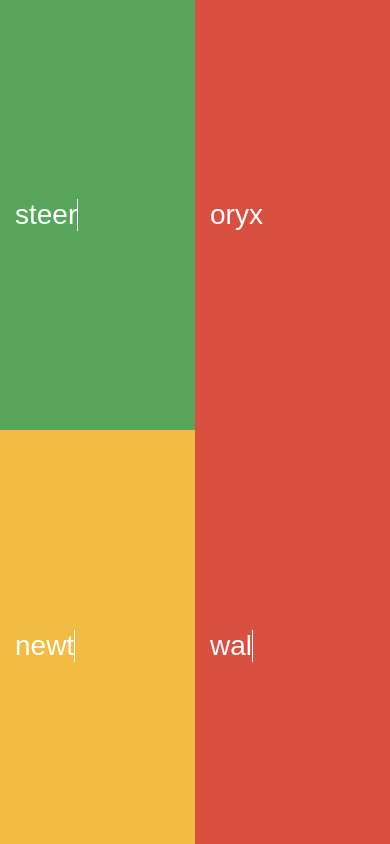
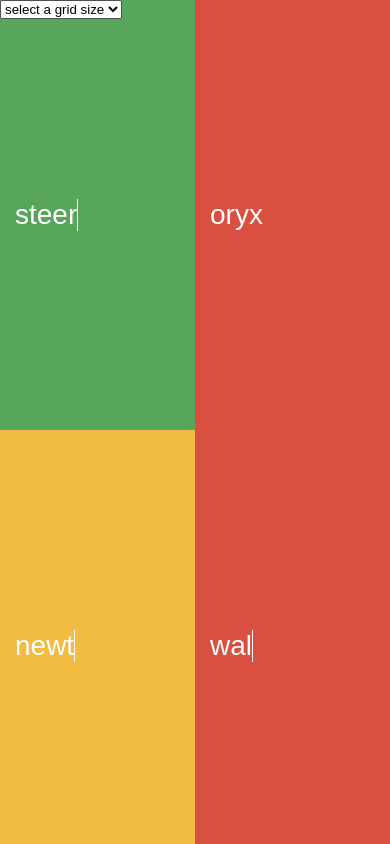
Before and after one commit to katiescruggs/trends-visualizer-clone, a React (Create React App) app: page / in a window 390 px wide. Built offline with nearby package versions, Linux system fonts and the light colour scheme.

Commit message:
Add select element that allows user to adjust grid size

```diff
--- a/src/Components/App/App.css
+++ b/src/Components/App/App.css
@@ -1,4 +1,9 @@
-.App {
+.grid-size-select {
+  position: absolute;
+  z-index: 100;
+}
+
+.box-container {
   display: grid;
   grid-template-columns: 20% 20% 20% 20% 20%;
   grid-template-rows: 20% 20% 20% 20% 20%;
@@ -7,8 +12,32 @@
   height: 100vh;
 }
 
+.box-container.numberOfBoxes16 {
+  display: grid;
+  grid-template-columns: 25% 25% 25% 25%;
+  grid-template-rows: 26% 26% 26% 26%;
+}
+
+.box-container.numberOfBoxes9 {
+  display: grid;
+  grid-template-columns: 33.33% 33.33% 33.33%;
+  grid-template-rows: 34% 34% 34%;
+}
+
+.box-container.numberOfBoxes4 {
+  display: grid;
+  grid-template-columns: 50% 50%;
+  grid-template-rows: 51% 51%;
+}
+
+.box-container.numberOfBoxes1 {
+  display: grid;
+  grid-template-columns: 100%;
+  grid-template-rows: 105%;
+}
+
 @media screen and (max-width: 1000px) {
-  .App {
+  .box-container {
     display: grid;
     grid-template-columns: 25% 25% 25% 25%;
     grid-template-rows: 26% 26% 26% 26%;
@@ -16,7 +45,7 @@
 }
 
 @media screen and (max-width: 750px) {
-  .App {
+  .box-container {
     display: grid;
     grid-template-columns: 33.33% 33.33% 33.33%;
     grid-template-rows: 34% 34% 34%;
@@ -24,7 +53,7 @@
 }
 
 @media screen and (max-width: 575px) {
-  .App {
+  .box-container {
     display: grid;
     grid-template-columns: 50% 50%;
     grid-template-rows: 51% 51%;
@@ -32,7 +61,7 @@
 }
 
 @media screen and (max-width: 380px) {
-  .App {
+  .box-container {
     display: grid;
     grid-template-columns: 100%;
     grid-template-rows: 105%;
--- a/src/Components/App/App.js
+++ b/src/Components/App/App.js
@@ -3,20 +3,57 @@ import React, { Component } from 'react';
 import BoxSquare from '../BoxSquare/BoxSquare';
 import './App.css';
 
-const App = () => {
-  const boxes = [];
-  const numberOfBoxes = 25;
-
-  for (let i = 0; i < numberOfBoxes; i++) {
-    const uniqueKey=`boxsquare-${i}`;
-    boxes.push(<BoxSquare key={uniqueKey} boxsquareI={uniqueKey}/>);
+class App extends Component {
+  constructor() {
+    super();
+    this.state = {
+      boxes: [],
+      numberOfBoxes: 25
+    }
   }
 
-  return (
-    <div className="App">
-      {boxes}
-    </div>
-  );
+  componentDidMount() {
+    this.createBoxes();
+  }
+
+  createBoxes = () => {
+    const boxes = [];
+
+    for (let i = 0; i < this.state.numberOfBoxes; i++) {
+      const uniqueKey = `boxsquare-${i}`;
+      boxes.push(<BoxSquare key={uniqueKey} boxsquareI={uniqueKey} />);
+    }
+
+    this.setState({ boxes });
+  }
+
+  handleInputChange = async (event) => {
+    const { name, value } = event.target;
+    const numberOfBoxes = parseInt(value, 10);
+
+    if (numberOfBoxes !== this.state.numberOfBoxes) {
+      await this.setState({ [name]: numberOfBoxes });
+      this.createBoxes();
+    }
+  }
+
+  render() {
+    return (
+      <div className="App">
+        <select className="grid-size-select" name="numberOfBoxes" onChange={this.handleInputChange}>
+          <option selected disabled>select a grid size</option>
+          <option value="25">5 x 5</option>
+          <option value="16">4 x 4</option>
+          <option value="9">3 x 3</option>
+          <option value="4">2 x 2</option>
+          <option value="1">1 x 1</option>
+        </select>
+        <div className={`box-container numberOfBoxes${this.state.numberOfBoxes}`}>
+          {this.state.boxes}
+        </div>
+      </div>
+    );
+  }
 }
 
 
```
